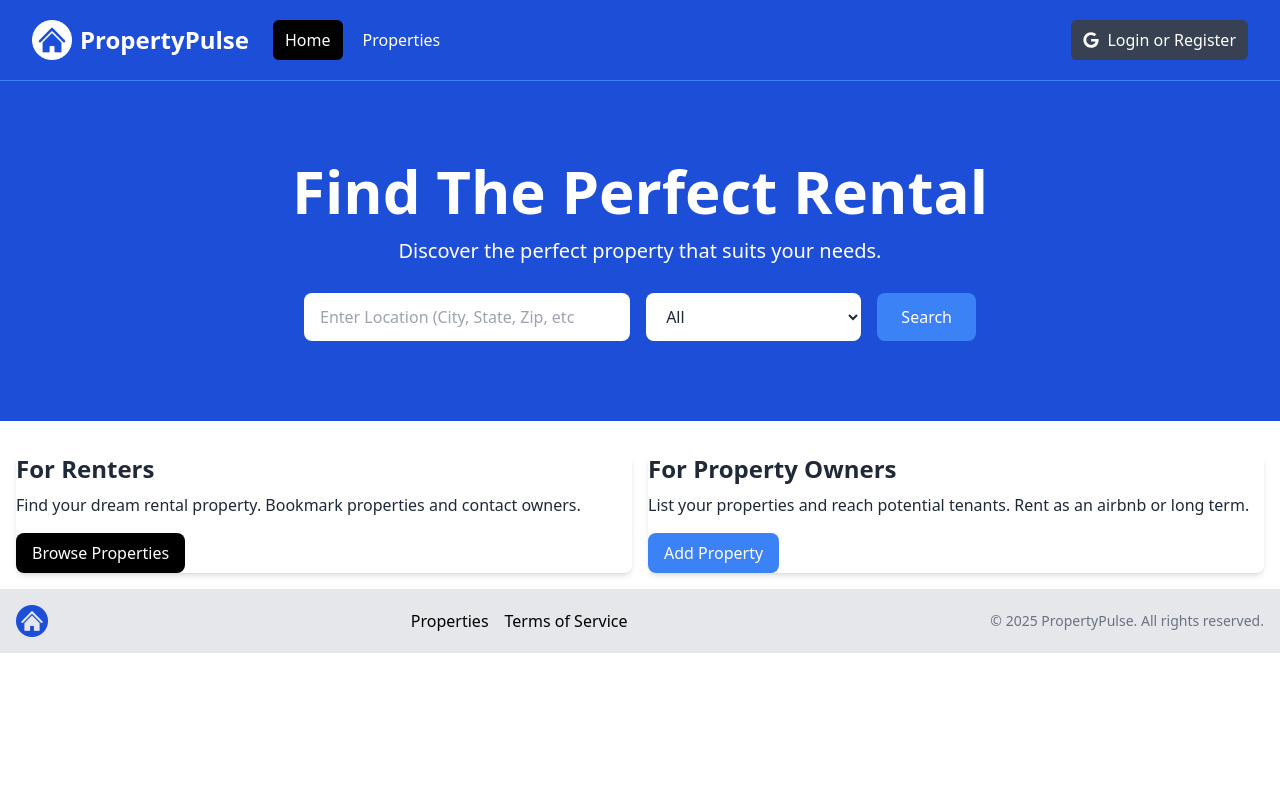
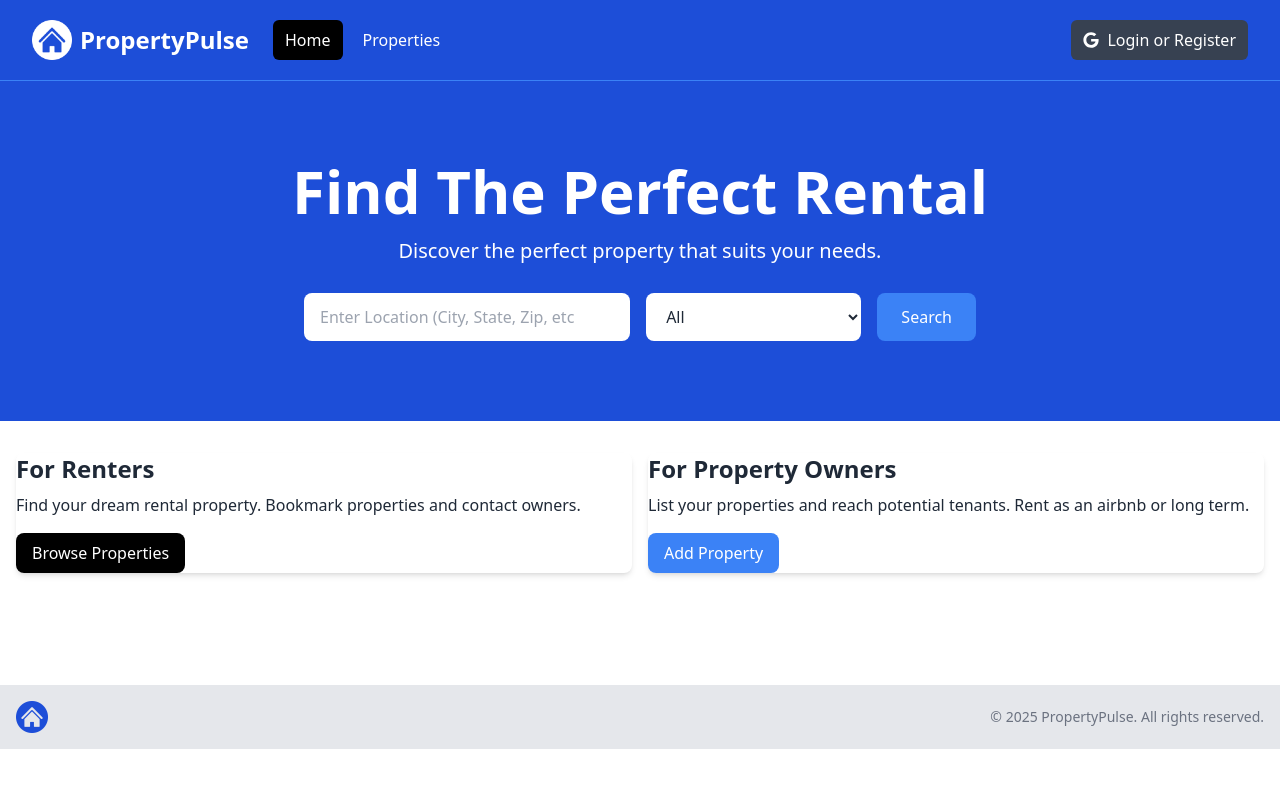
Before and after one commit to Jaspreet-Nijjar/nextjs-property-app, a Next.js app: page / in a window 1280 px wide. Shown: the top 788 px of the page. Built offline with nearby package versions, Linux system fonts and the light colour scheme.

Commit message:
revised styling of Footer

```diff
--- a/components/Footer.tsx
+++ b/components/Footer.tsx
@@ -6,21 +6,12 @@ const Footer = () => {
   const currentYear = new Date().getFullYear();
 
   return (
-    <footer className="bg-gray-200 py-4 mt-auto">
+    <footer className="bg-gray-200 py-4 mt-24">
       <div className="container mx-auto flex flex-col md:flex-row items-center justify-between px-4">
         <div className="mb-4 md:mb-0">
           <Image src={logo} alt="Logo" className="h-8 w-auto" />
         </div>
-        <div className="flex flex-wrap justify-center md:justify-start mb-4 md:mb-0">
-          <ul className="flex space-x-4">
-            <li>
-              <Link href="/properties">Properties</Link>
-            </li>
-            <li>
-              <Link href="/terms">Terms of Service</Link>
-            </li>
-          </ul>
-        </div>
+
         <div>
           <p className="text-sm text-gray-500 mt-2 md:mt-0">
             &copy; {currentYear} PropertyPulse. All rights reserved.
```
